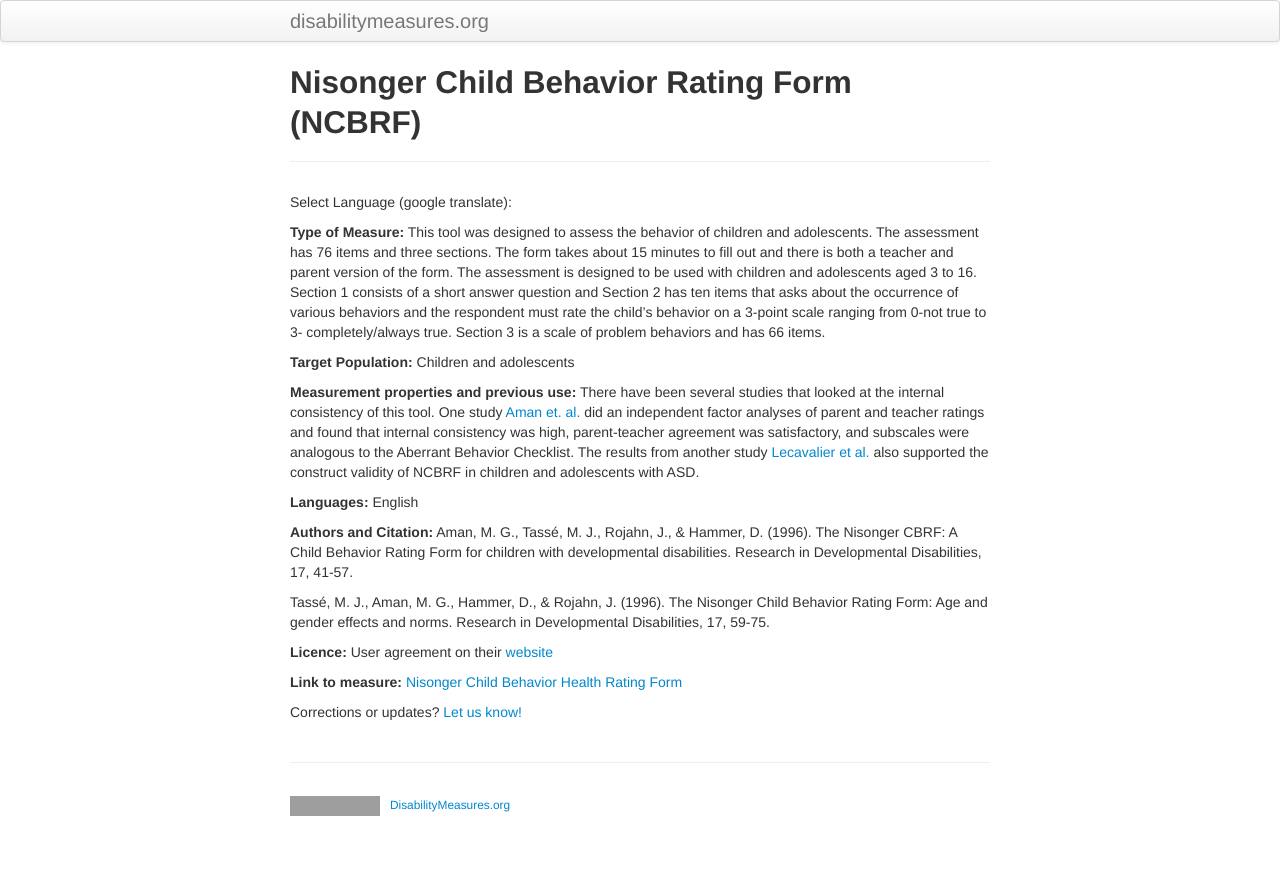
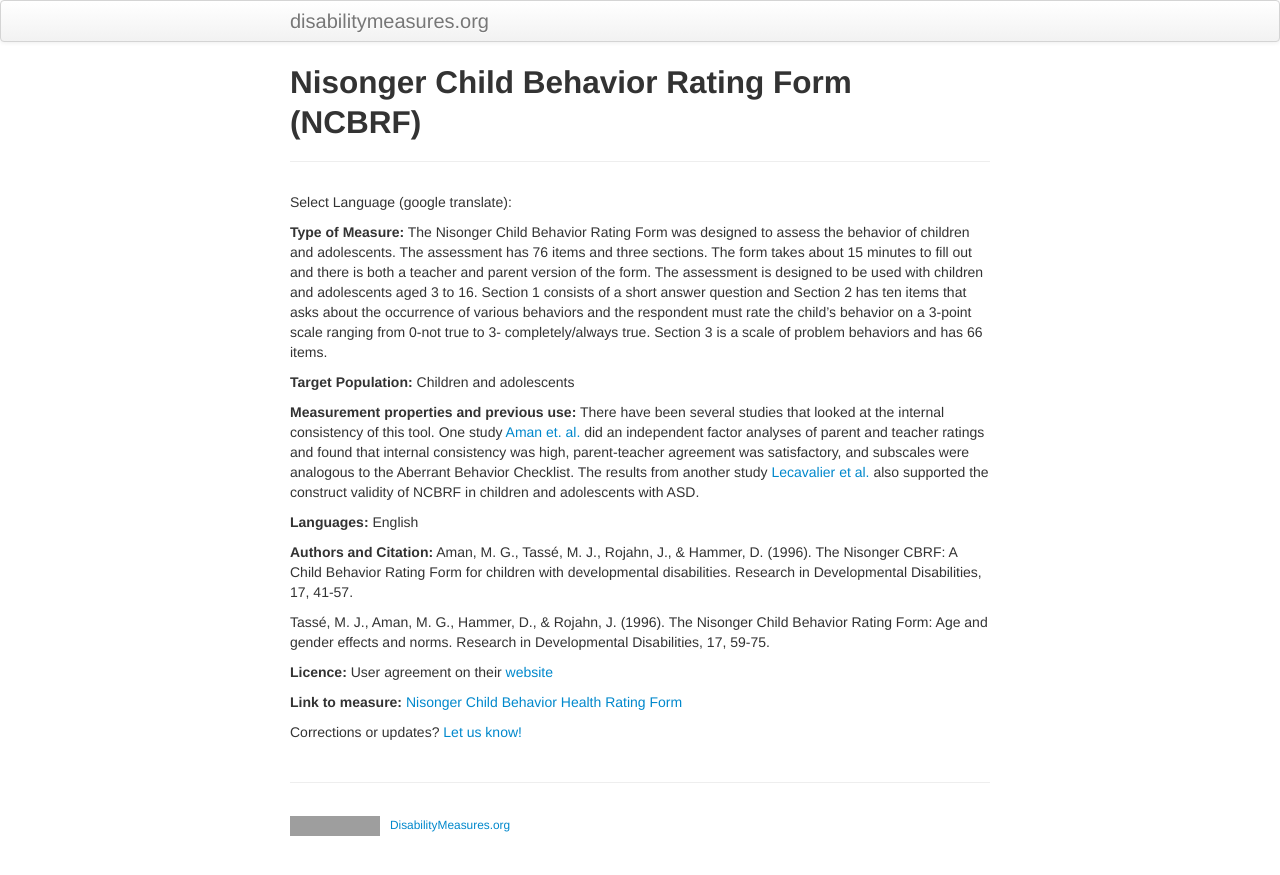
Before and after one commit to mjmaenner/disabilitymeasures, a Jekyll site: the page built from ncbrf/index.md, in a window 1280 px wide. Shown: the top 875 px of the page. Built offline with Jekyll 4.4.1, drawn with Linux system fonts in a browser that asks for light colours; grey boxes are pictures that could not be loaded.

Commit message:
corrected typo

```diff
--- a/ncbrf/index.md
+++ b/ncbrf/index.md
@@ -13,7 +13,7 @@ function googleTranslateElementInit() {
 }
 </script><script type="text/javascript" src="//translate.google.com/translate_a/element.js?cb=googleTranslateElementInit"></script>
 
-**Type of Measure:**  This tool was designed to assess the behavior of children and adolescents. The assessment has 76 items and three sections. The form takes about 15 minutes to fill out and there is both a teacher and parent version of the form. The assessment is designed to be used with children and adolescents aged 3 to 16. Section 1 consists of a short answer question and Section 2 has ten items that asks about the occurrence of various behaviors and the respondent must rate the child’s behavior on a 3-point scale ranging from 0-not true to 3- completely/always true. Section 3 is a scale of problem behaviors and has 66 items.
+**Type of Measure:**  The Nisonger Child Behavior Rating Form was designed to assess the behavior of children and adolescents. The assessment has 76 items and three sections. The form takes about 15 minutes to fill out and there is both a teacher and parent version of the form. The assessment is designed to be used with children and adolescents aged 3 to 16. Section 1 consists of a short answer question and Section 2 has ten items that asks about the occurrence of various behaviors and the respondent must rate the child’s behavior on a 3-point scale ranging from 0-not true to 3- completely/always true. Section 3 is a scale of problem behaviors and has 66 items.
 
 **Target Population:** Children and adolescents
 
```
